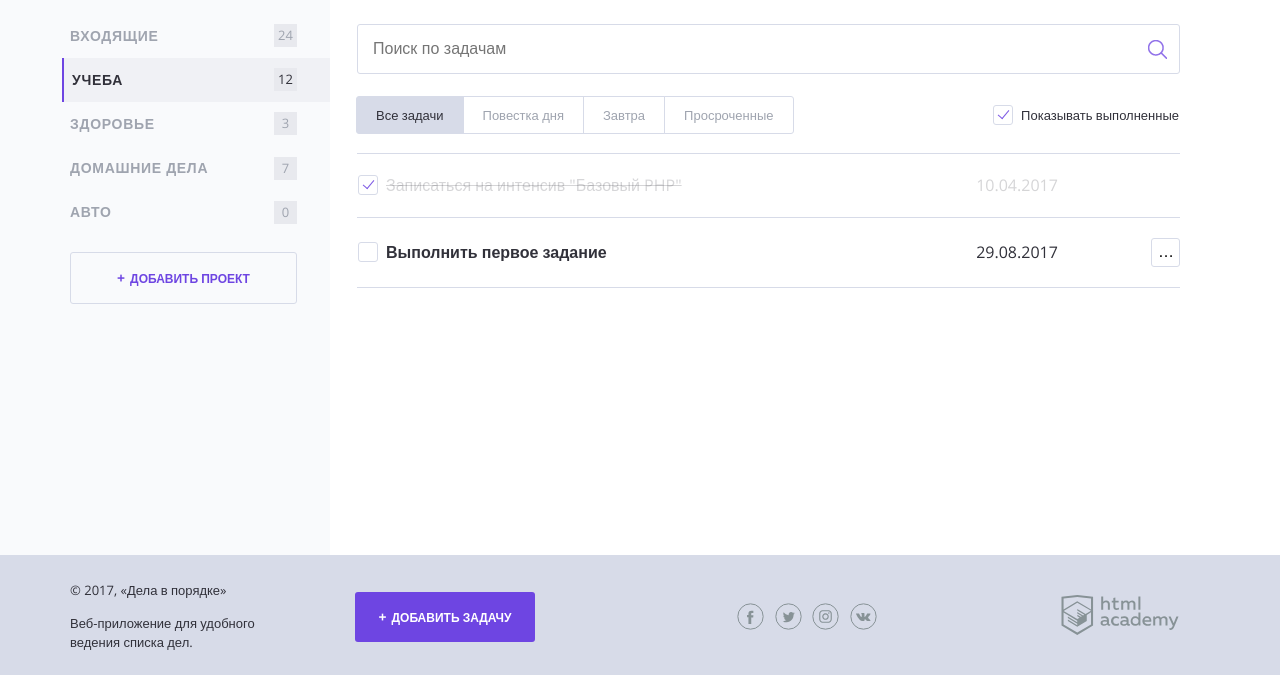
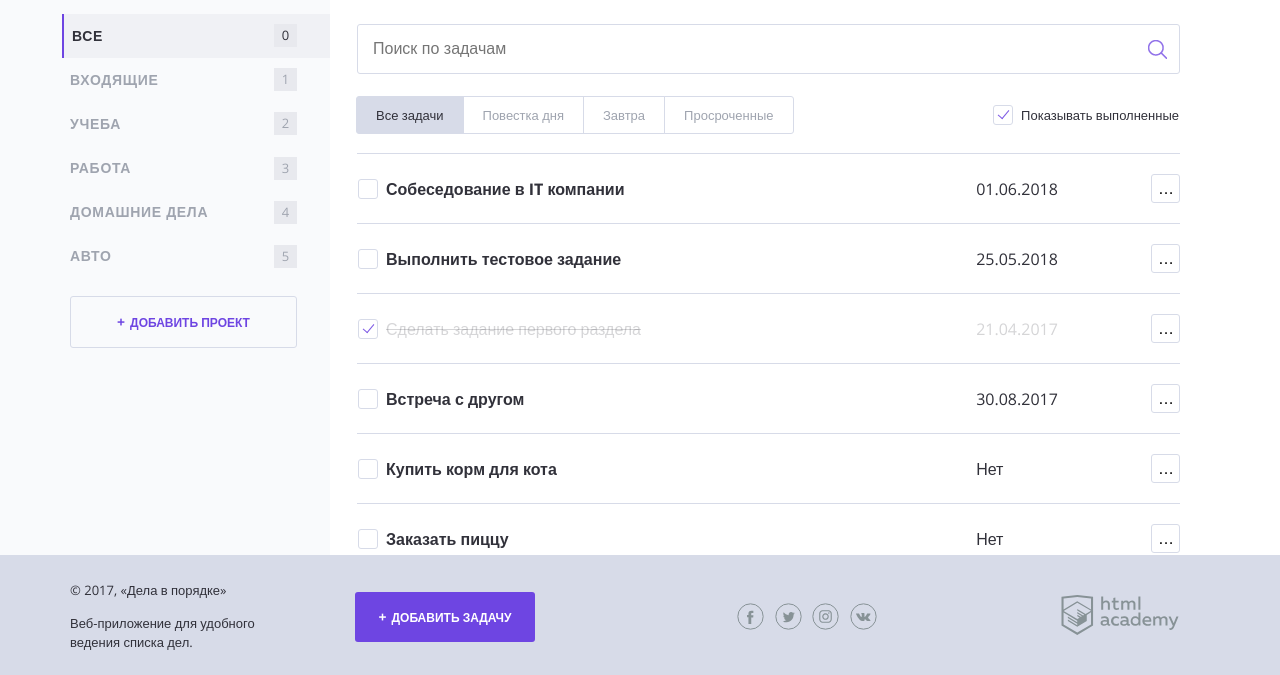
Before and after one commit to IlyaLun/342717-doingsdone, a PHP site: page / in a window 1280 px wide. Shown: the part 125-800 px from the top of the page. Run offline with PHP 8.4, Linux system fonts and the light colour scheme.

Commit message:
Итерация по массивам

```diff
--- a/index.php
+++ b/index.php
@@ -6,15 +6,62 @@ $show_complete_tasks = rand(0, 1);
 date_default_timezone_set('Europe/Moscow');
 
 $days = rand(-3, 3);
+
  $task_deadline_ts = strtotime("+" . $days . " day midnight"); // метка времени даты выполнения задачи
+
 $current_ts = strtotime('now midnight'); // текущая метка времени
 
 // запишите сюда дату выполнения задачи в формате дд.мм.гггг
 $date_deadline = date("d.m.Y", $task_deadline_ts);
 
 // в эту переменную запишите кол-во дней до даты задачи
-$days_until_deadline = floor(($task_deadline_ts - $current_ts) / 86400);
+$days_until_deadline = floor($task_deadline_ts - $current_ts) / 86400;
+
+// Добавим простой массив проектов
+$categories = ["Все", "Входящие", "Учеба", "Работа", "Домашние дела", "Авто" ];
+
+// Добавим двумерный массив
+$tasks = [
+[
+'task' => 'Собеседование в IT компании',
+'deadline' => '01.06.2018',
+'category' => 'Работа',
+'done' => false
+],
+[
+'task' => 'Выполнить тестовое задание',
+'deadline' => '25.05.2018',
+'category' => 'Работа',
+'done' => false
+],
+[
+'task' => 'Сделать задание первого раздела',
+'deadline' => '21.04.2017',
+'category' => 'Учеба',
+'done' => true
+],
+[
+'task' => 'Встреча с другом',
+'deadline' => '30.08.2017',
+'category' => 'Входящие',
+'done' => false
+],
+[
+'task' => 'Купить корм для кота',
+'deadline' => 'Нет',
+'category' => 'Домашние дела',
+'done' => false
+],
+[
+'task' => 'Заказать пиццу',
+'deadline' => 'Нет',
+'category' => 'Домашние дела',
+'done' => false
+]
+];
+
 ?>
+
 <!DOCTYPE html>
 <html lang="en">
 
@@ -58,30 +105,16 @@ $days_until_deadline = floor(($task_deadline_ts - $current_ts) / 86400);
 
                     <nav class="main-navigation">
                         <ul class="main-navigation__list">
-                        <li class="main-navigation__list-item">
-                            <a class="main-navigation__list-item-link" href="#">Входящие</a>
-                            <span class="main-navigation__list-item-count">24</span>
+
+                            <?php foreach ($categories as $key => $value): ?>
+
+                                <li class="main-navigation__list-item <?php if ($key == 0): ?> main-navigation__list-item--active" <?php endif; ?>">
+                                    <a class="main-navigation__list-item-link href="#"><?=$value ?></a>
+                                    <span class="main-navigation__list-item-count"><?= $key ?></span>
                                 </li>
 
-                        <li class="main-navigation__list-item main-navigation__list-item--active">
-                            <a class="main-navigation__list-item-link" href="#">Учеба</a>
-                            <span class="main-navigation__list-item-count">12</span>
-                        </li>
+                            <?php endforeach; ?>
 
-                        <li class="main-navigation__list-item">
-                            <a class="main-navigation__list-item-link" href="#">Здоровье</a>
-                            <span class="main-navigation__list-item-count">3</span>
-                        </li>
-
-                        <li class="main-navigation__list-item">
-                            <a class="main-navigation__list-item-link" href="#">Домашние дела</a>
-                            <span class="main-navigation__list-item-count">7</span>
-                        </li>
-
-                        <li class="main-navigation__list-item">
-                            <a class="main-navigation__list-item-link" href="#">Авто</a>
-                            <span class="main-navigation__list-item-count">0</span>
-                        </li>
                         </ul>
                     </nav>
 
@@ -129,38 +162,23 @@ $days_until_deadline = floor(($task_deadline_ts - $current_ts) / 86400);
                     </div>
 
                     <table class="tasks">
-
-                    <?php if ($show_complete_tasks == 1): ?>
-
-                        <tr class="tasks__item task task--completed">
+                        <?php foreach ($tasks as $key => $value): ?>
+                            <?php if ($value['done'] == 0 or $show_complete_tasks == 1): ?>
+                                <tr class="tasks__item task <?php if ($value['done'] == 1): ?> task--completed <?php endif; ?> <?php if (strtotime($value['deadline']) <= $current_ts and$value['deadline'] != 'Нет' and !$value['done']): ?> task--important <?php endif; ?>">
                                     <td class="task__select">
                                         <label class="checkbox task__checkbox">
-                                    <input class="checkbox__input visually-hidden" type="checkbox" checked>
-                                    <span class="checkbox__text">Записаться на интенсив "Базовый PHP"</span>
-                                </label>
-                            </td>
-                            <td class="task__date">10.04.2017</td>
-
-                            <td class="task__controls">
-                            </td>
-                        </tr>
-
-                    <?php endif; ?>
-
-                    <tr class="tasks__item task <?php if ($days_until_deadline < 1): ?>task--important<?php endif; ?>">
-                        <td class="task__select">
-                            <label class="checkbox task__checkbox">
-                                <input class="checkbox__input visually-hidden" type="checkbox">
-                                <span class="checkbox__text">Выполнить первое задание</span>
+                                            <input class="checkbox__input visually-hidden" type="checkbox" <?php if ($value['done'] == 1): ?> checked <?php endif; ?>>
+                                            <span class="checkbox__text"><?= $value['task']; ?></span>
                                         </label>
                                     </td>
 
                                     <td class="task__date">
-                            <?= $date_deadline ?>
+                                        <?= $value['deadline'] ?>
                                     </td>
 
                                     <td class="task__controls">
-                            <button class="expand-control" type="button" name="button">Выполнить первое задание</button>
+
+                                        <button class="expand-control" type="button" name="button"><?= $value['task']; ?></button>
 
                                         <ul class="expand-list hidden">
                                             <li class="expand-list__item">
@@ -171,10 +189,11 @@ $days_until_deadline = floor(($task_deadline_ts - $current_ts) / 86400);
                                                 <a href="#">Удалить</a>
                                             </li>
                                         </ul>
+
                                     </td>
                                 </tr>
-
-
+                            <?php endif; ?>
+                        <?php endforeach; ?>
                     </table>
                 </main>
             </div>
```
Lines whose indentation alone changed are shown as unchanged.
